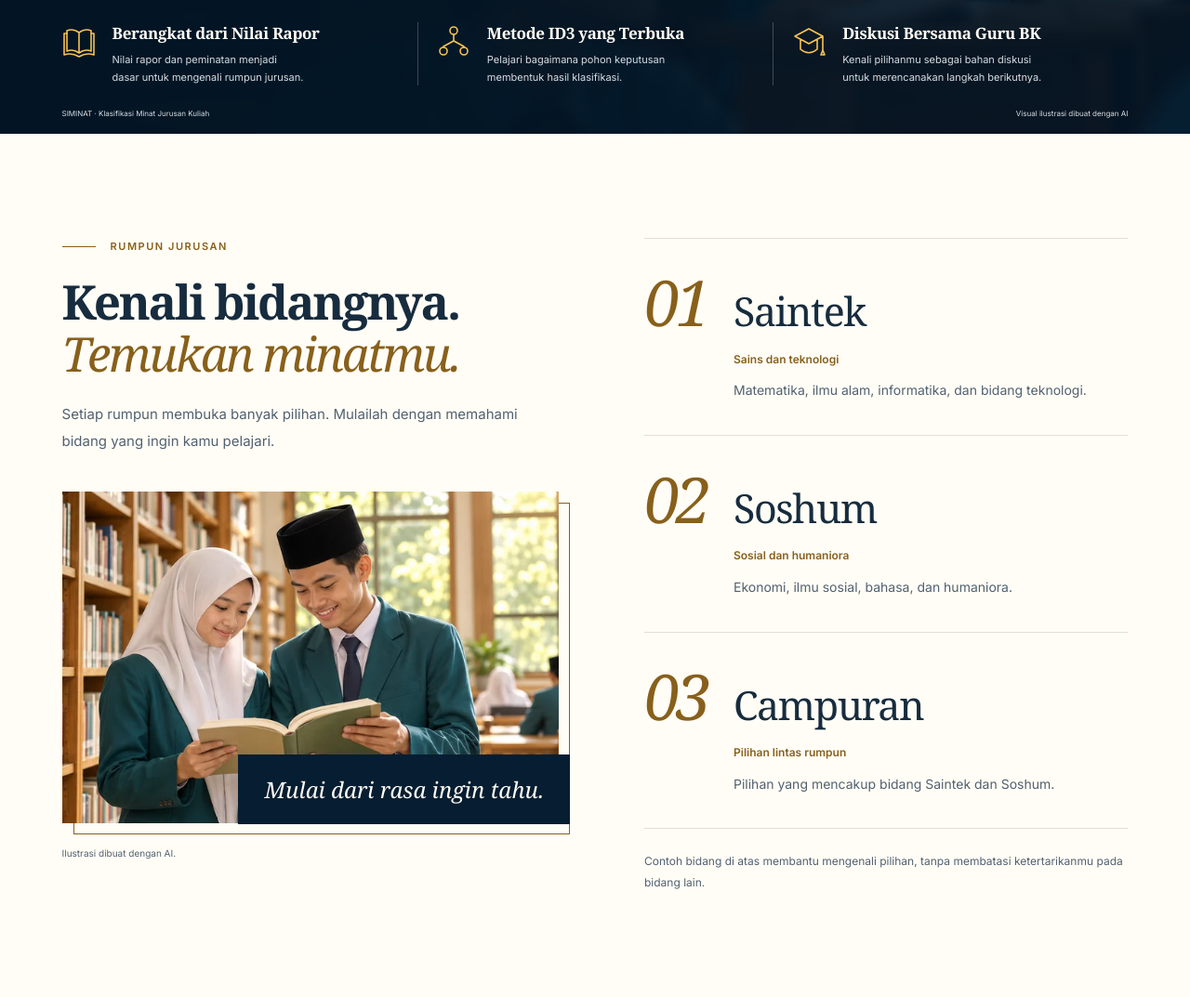
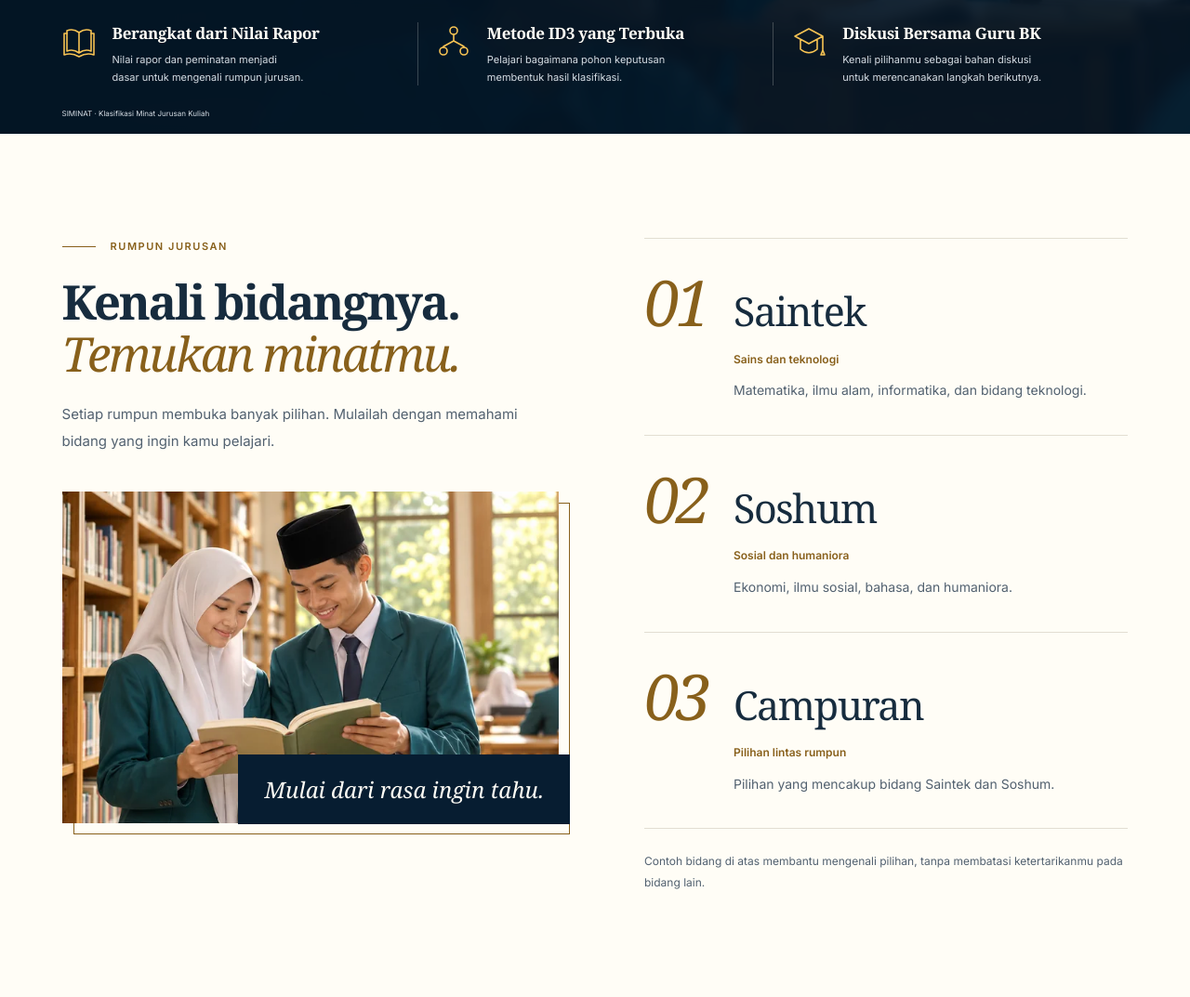
Before and after one commit to Khairul122/web-id3, a PHP site: page / in a window 1280 px wide. Shown: the part 656-1729 px from the top of the page at 93% size. Run offline with PHP 8.4, Linux system fonts and the light colour scheme.

Commit message:
chore: add video capture assets and remove AI illustration disclosures from landing page

```diff
--- a/index.php
+++ b/index.php
@@ -79,7 +79,7 @@ $accountLabel = Auth::isSignedIn() ? 'Panel Saya' : 'Masuk';
           <div><h2>Diskusi Bersama Guru BK</h2><p>Kenali pilihanmu sebagai bahan diskusi<br class="desktop-break"> untuk merencanakan langkah berikutnya.</p></div>
         </article>
       </div>
-      <div class="hero__credit container"><span>SIMINAT · Klasifikasi Minat Jurusan Kuliah</span><span>Visual ilustrasi dibuat dengan AI</span></div>
+      <div class="hero__credit container"><span>SIMINAT · Klasifikasi Minat Jurusan Kuliah</span></div>
     </div>
   </section>
   <section class="landing-section section--ivory" id="rumpun" aria-labelledby="rumpun-title" tabindex="-1">
@@ -90,7 +90,6 @@ $accountLabel = Auth::isSignedIn() ? 'Panel Saya' : 'Masuk';
         <p class="section-intro">Setiap rumpun membuka banyak pilihan. Mulailah dengan memahami bidang yang ingin kamu pelajari.</p>
         <figure class="editorial-photo">
           <div class="editorial-photo__frame"><div class="photo-window"><img data-parallax="photo" src="assets/img/landing/jelajah-rumpun-ai.webp" srcset="assets/img/landing/jelajah-rumpun-ai-768.webp 768w, assets/img/landing/jelajah-rumpun-ai.webp 1536w" sizes="(min-width: 768px) 44vw, 100vw" width="1536" height="1024" loading="lazy" decoding="async" alt="Ilustrasi dua siswa madrasah membaca panduan bidang studi bersama di perpustakaan."></div><p class="photo-caption">Mulai dari rasa ingin tahu.</p></div>
-          <figcaption>Ilustrasi dibuat dengan AI.</figcaption>
         </figure>
       </div>
       <div class="rumpun-details">
@@ -185,7 +184,6 @@ $accountLabel = Auth::isSignedIn() ? 'Panel Saya' : 'Masuk';
         <div class="teacher-guide">
           <figure class="editorial-photo">
             <div class="editorial-photo__frame"><div class="photo-window"><img data-parallax="photo" src="assets/img/landing/pendampingan-guru-ai.webp" srcset="assets/img/landing/pendampingan-guru-ai-768.webp 768w, assets/img/landing/pendampingan-guru-ai.webp 1536w" sizes="(min-width: 768px) 38vw, 100vw" width="1536" height="1024" loading="lazy" decoding="async" alt="Ilustrasi guru BK mendampingi siswi membaca catatan pilihan kuliah."></div></div>
-            <figcaption>Ilustrasi dibuat dengan AI.</figcaption>
           </figure>
           <div class="teacher-guide__content"><h3>Untuk Guru BK</h3>
           <p>Dampingi siswa membaca rekomendasi, lalu hubungkan dengan ketertarikan dan rencana kariernya.</p>
@@ -206,7 +204,6 @@ $accountLabel = Auth::isSignedIn() ? 'Panel Saya' : 'Masuk';
       <div class="footer-contact"><p class="section-eyebrow">Ada pertanyaan?</p><h2>Mulai percakapan<br>dengan guru BK.</h2><p>Hubungi guru BK di madrasah masing-masing untuk informasi dan pendampingan.</p></div>
     </div>
     <div class="footer-navigation"><nav aria-label="Navigasi footer"><a href="#rumpun">Rumpun Jurusan</a><a href="#cara-kerja">Cara Kerja</a><a href="#metode">Metode ID3</a><a href="#panduan">Panduan</a></nav><a class="back-to-top" href="#beranda">Kembali ke atas <?= icon('arrow') ?></a></div>
-    <p class="footer-disclosure">Foto pada halaman ini merupakan ilustrasi yang dibuat dengan AI.</p>
   </div>
 </footer>
 
```
Also changed, not shown: videos/siminat-pengenalan/capture/assets/bimbingan-karier-ai.png (added), videos/siminat-pengenalan/capture/assets/fonts/inter-latin.woff2 (added), videos/siminat-pengenalan/capture/assets/jelajah-rumpun-ai.png (added), videos/siminat-pengenalan/capture/assets/kelas-madrasah-ai.png (added), videos/siminat-pengenalan/capture/assets/logo.svg (added), videos/siminat-pengenalan/capture/assets/pendampingan-guru-ai.png (added), 8 other files.
